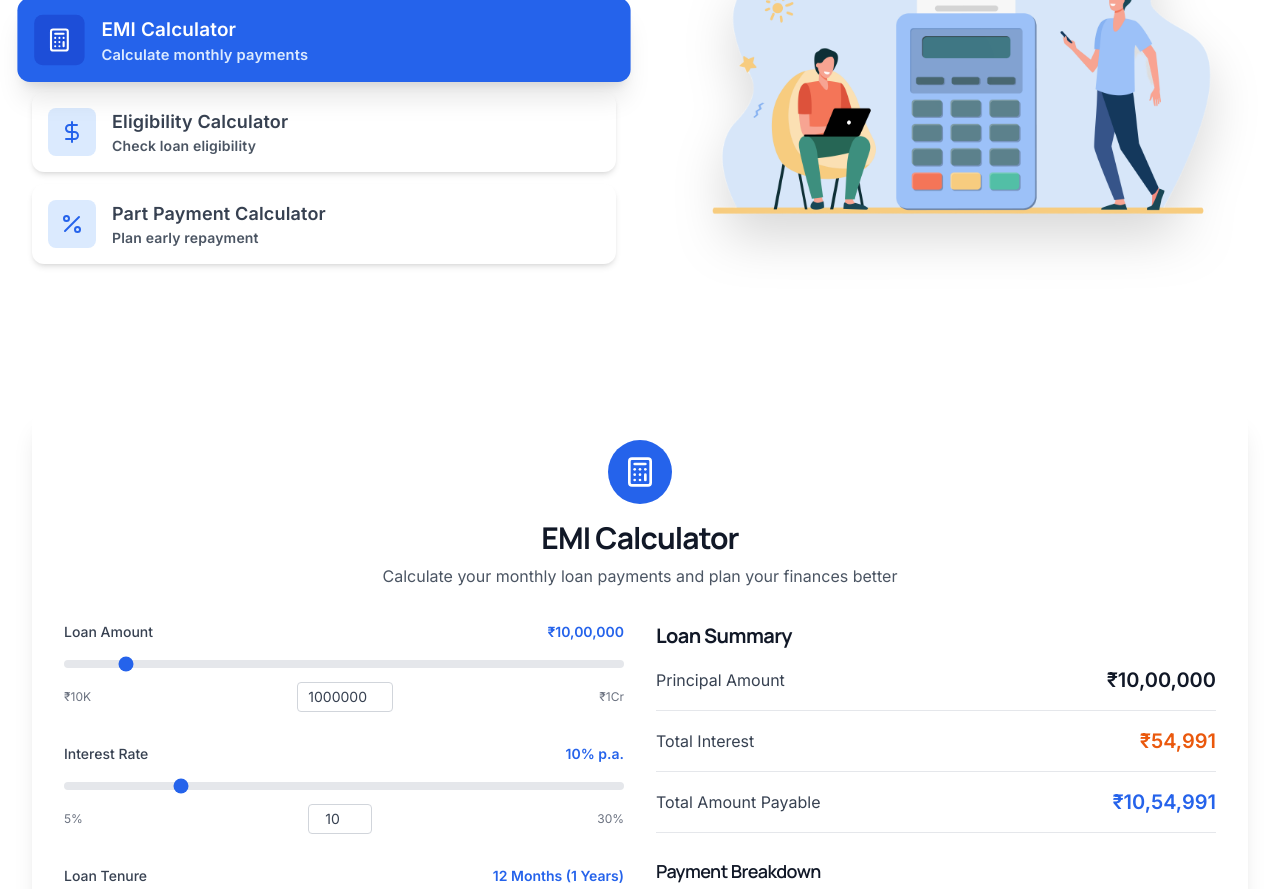
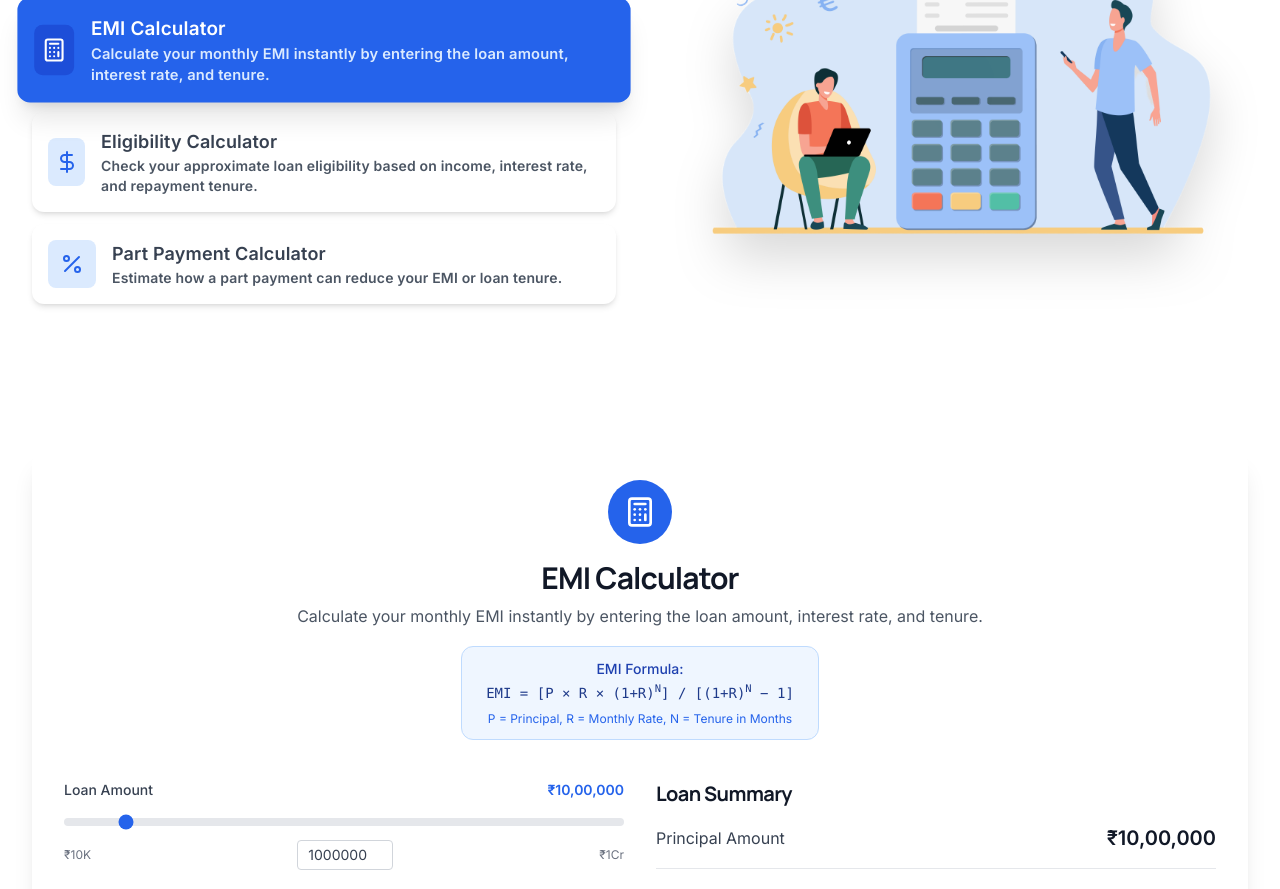
Before and after one commit to saatvik-29/bankfrontend, a Next.js app: page /calculators in a window 1280 px wide. Shown: the part 320-1209 px from the top of the page. Built offline with nearby package versions, Linux system fonts and the light colour scheme; no server answers.

Commit message:
[Devraj]:changed emi formula

```diff
--- a/src/app/calculators/page.tsx
+++ b/src/app/calculators/page.tsx
@@ -19,19 +19,19 @@ export default function CalculatorsPage() {
       id: "emi" as CalculatorType,
       name: "EMI Calculator",
       icon: Calculator,
-      description: "Calculate monthly payments",
+      description: "Calculate your monthly EMI instantly by entering the loan amount, interest rate, and tenure.",
     },
     {
       id: "eligibility" as CalculatorType,
       name: "Eligibility Calculator",
       icon: DollarSign,
-      description: "Check loan eligibility",
+      description: "Check your approximate loan eligibility based on income, interest rate, and repayment tenure.",
     },
     {
       id: "partPayment" as CalculatorType,
       name: "Part Payment Calculator",
       icon: Percent,
-      description: "Plan early repayment",
+      description: "Estimate how a part payment can reduce your EMI or loan tenure.",
     },
   ];
 
@@ -143,9 +143,14 @@ export default function CalculatorsPage() {
                 <h2 className="text-3xl font-bold text-gray-900 mb-2">
                   EMI Calculator
                 </h2>
-                <p className="text-gray-600">
-                  Calculate your monthly loan payments and plan your finances better
+                <p className="text-gray-600 mb-4">
+                  Calculate your monthly EMI instantly by entering the loan amount, interest rate, and tenure.
                 </p>
+                <div className="inline-block bg-blue-50 border border-blue-200 rounded-xl px-6 py-3 mb-2">
+                  <p className="text-sm text-blue-800 font-medium">EMI Formula:</p>
+                  <p className="text-blue-900 font-mono text-sm mt-1">EMI = [P × R × (1+R)<sup>N</sup>] / [(1+R)<sup>N</sup> − 1]</p>
+                  <p className="text-xs text-blue-600 mt-2">P = Principal, R = Monthly Rate, N = Tenure in Months</p>
+                </div>
               </div>
               <EMICalculatorWidget />
             </div>
```
